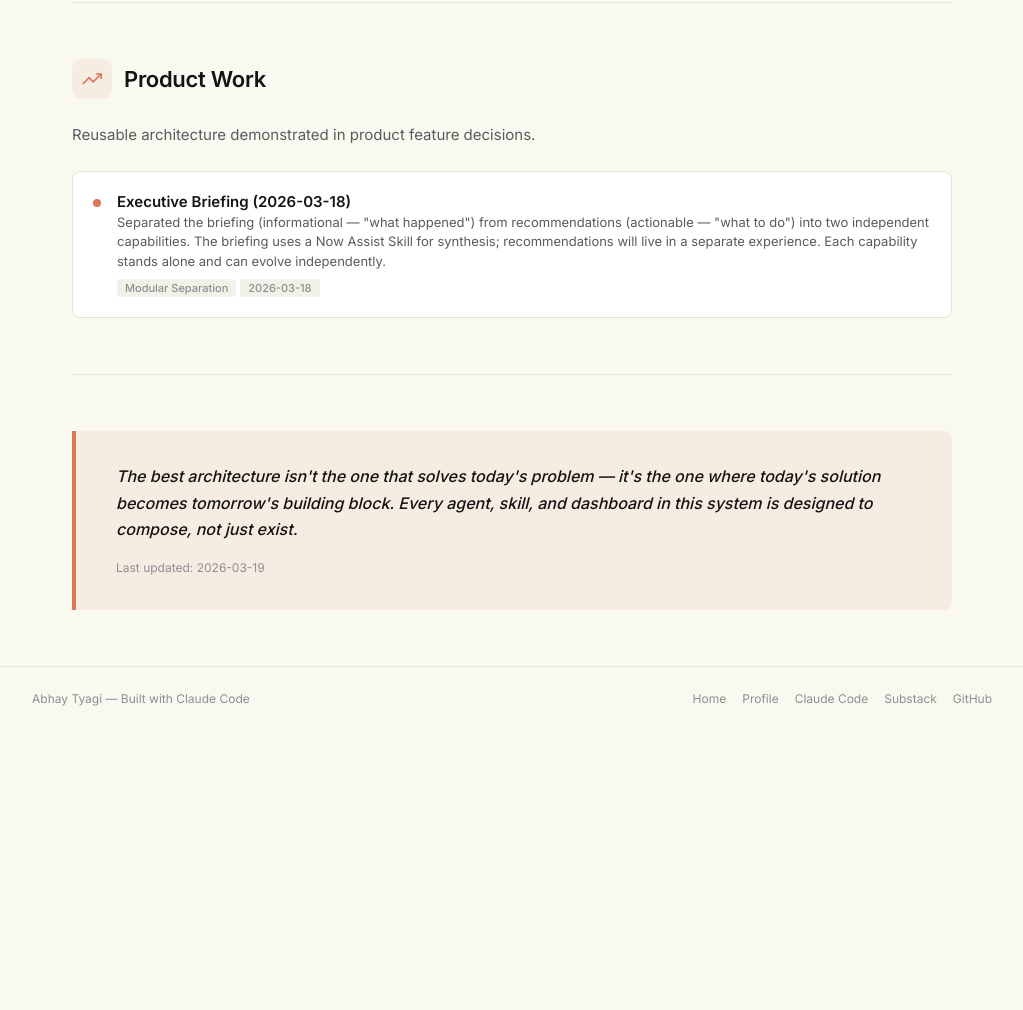
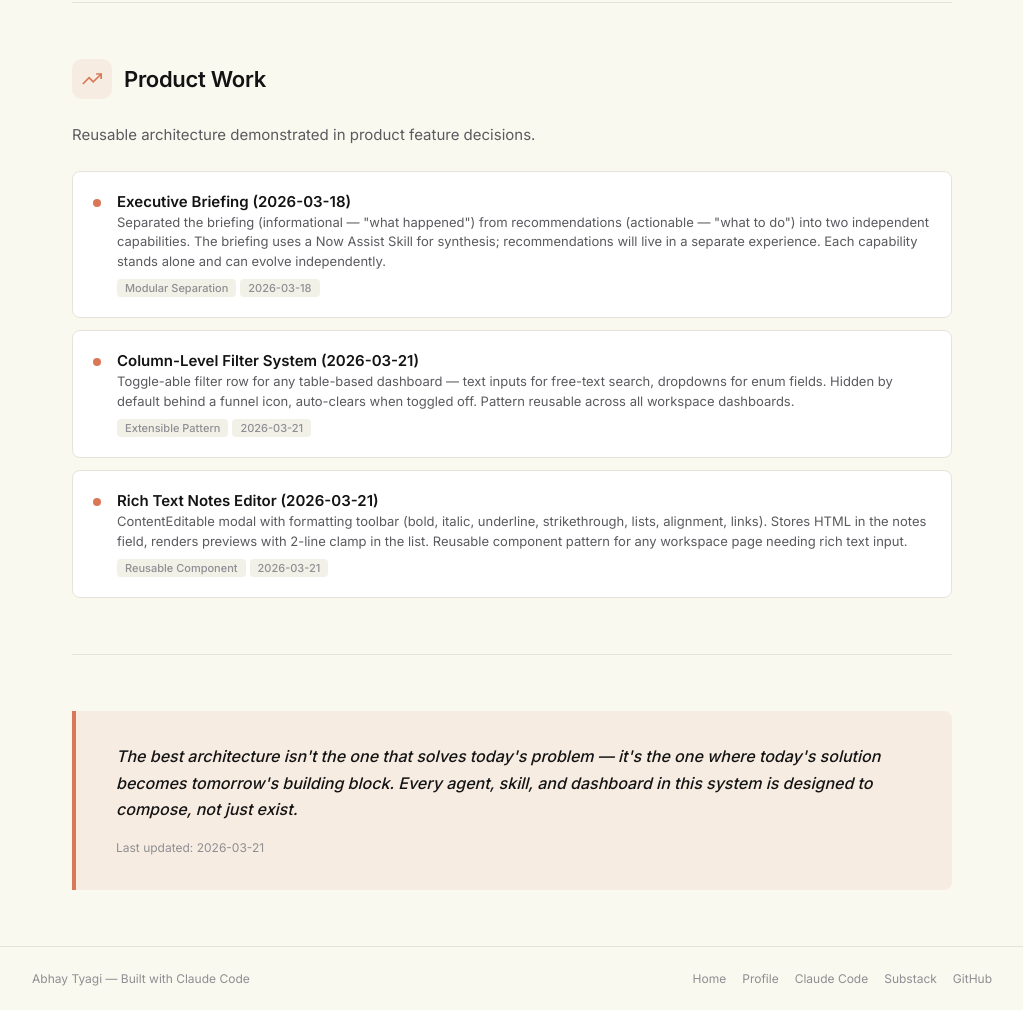
Before and after one commit to lampiiii/the-product-artisan, a website: page pages/pov/reusable-architecture.html in a window 1280 px wide. Shown: the part 3581-4591 px from the top of the page, without its empty margins (128-1151 px from the left). Before the commit the page ends 4311 px from the top, so only its background shows below. Drawn offline with Linux system fonts and the light colour scheme.

Commit message:
Sync proof-of-value from pm-workspace (2026-03-21)
- Platform Thinking: 12→14 items (+backward-compatible schema evolution, +cross-repo sync)
- Agent Governance: 9→10 items (+markdown parser guardrails)
- Reusable Architecture: 8→10 items (+column filter system, +rich text editor)

Co-Authored-By: Claude Opus 4.6 (1M context) <noreply@anthropic.com>

```diff
--- a/pages/pov/reusable-architecture.html
+++ b/pages/pov/reusable-architecture.html
@@ -479,6 +479,22 @@
               <div class="item-tags"><span class="item-tag">Modular Separation</span><span class="item-tag">2026-03-18</span></div>
             </div>
           </div>
+          <div class="item">
+            <div class="item-dot item-dot--accent"></div>
+            <div>
+              <div class="item-name">Column-Level Filter System (2026-03-21)</div>
+              <div class="item-desc">Toggle-able filter row for any table-based dashboard — text inputs for free-text search, dropdowns for enum fields. Hidden by default behind a funnel icon, auto-clears when toggled off. Pattern reusable across all workspace dashboards.</div>
+              <div class="item-tags"><span class="item-tag">Extensible Pattern</span><span class="item-tag">2026-03-21</span></div>
+            </div>
+          </div>
+          <div class="item">
+            <div class="item-dot item-dot--accent"></div>
+            <div>
+              <div class="item-name">Rich Text Notes Editor (2026-03-21)</div>
+              <div class="item-desc">ContentEditable modal with formatting toolbar (bold, italic, underline, strikethrough, lists, alignment, links). Stores HTML in the notes field, renders previews with 2-line clamp in the list. Reusable component pattern for any workspace page needing rich text input.</div>
+              <div class="item-tags"><span class="item-tag">Reusable Component</span><span class="item-tag">2026-03-21</span></div>
+            </div>
+          </div>
         </div>
       </div>
 
@@ -486,7 +502,7 @@
       <div class="section">
         <blockquote class="quote-block">
           The best architecture isn't the one that solves today's problem — it's the one where today's solution becomes tomorrow's building block. Every agent, skill, and dashboard in this system is designed to compose, not just exist.
-          <div class="quote-block-footer">Last updated: 2026-03-19</div>
+          <div class="quote-block-footer">Last updated: 2026-03-21</div>
         </blockquote>
       </div>
 
```
Also changed, not shown: pages/pov/agent-governance.html (+11 -2 lines), pages/pov/platform-thinking.html (+17 -1 lines), pages/proof-of-value.html (+3 -3 lines).
